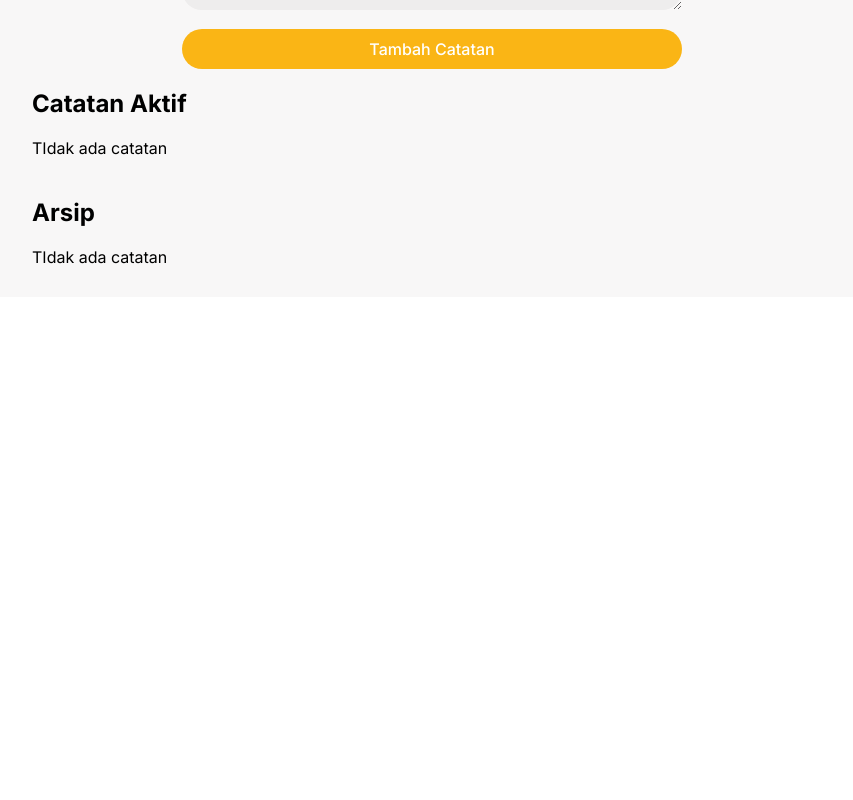
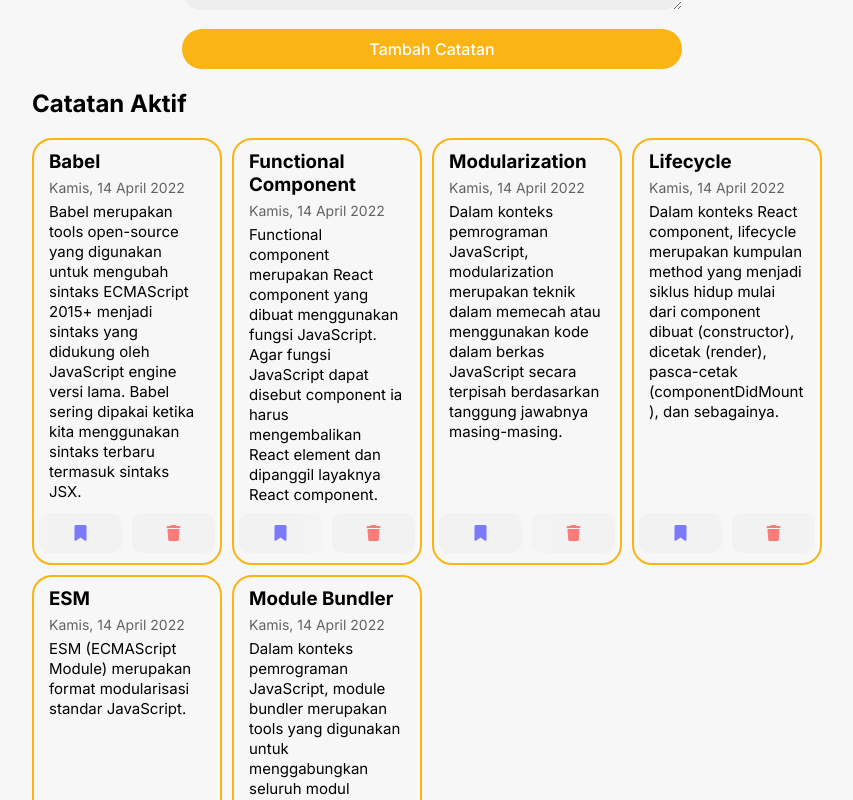
Before and after one commit to tubagusdylan/notes-app, a React (Vite) app: page / in a window 1280 px wide. Shown: the part 519-1319 px from the top of the page, without its empty margins (208-1061 px from the left). Before the commit the page ends 816 px from the top, so only its background shows below. Built offline with nearby package versions, Linux system fonts and the light colour scheme.

Commit message:
fix: initial value notes

```diff
--- a/src/NotesApp.jsx
+++ b/src/NotesApp.jsx
@@ -3,15 +3,16 @@
 import SearchNotes from "./components/SearchNotes";
 import AddNotes from "./components/AddNotes";
 import NotesContainer from "./components/NotesContainer";
+import { getInitialData } from "./utils/index.js";
 
 class NotesApp extends React.Component {
   constructor(props) {
     super(props);
 
     this.state = {
-      notes: [],
+      notes: getInitialData(),
       archiveCount: 0,
-      activeCount: 0,
+      activeCount: getInitialData().length,
       searchText: "",
     };
 
@@ -28,7 +29,7 @@
       title: title,
       body: description,
       archived: false,
-      createdAt: new Date().toLocaleDateString("id"),
+      createdAt: new Date().toISOString(),
     };
 
     this.setState((prev) => {
--- a/src/components/Header.jsx
+++ b/src/components/Header.jsx
@@ -1,14 +1,11 @@
-import React from "react";
 import "../styles/header.css";
 
-class Header extends React.Component {
-  render() {
-    return (
-      <div className="container header-container">
-        <h1>Notes App</h1>
-      </div>
-    );
-  }
-}
+const Header = () => {
+  return (
+    <div className="container header-container">
+      <h1>Notes App</h1>
+    </div>
+  );
+};
 
 export default Header;
--- a/src/components/NotesCard.jsx
+++ b/src/components/NotesCard.jsx
@@ -1,6 +1,7 @@
 /* eslint-disable react/prop-types */
 import React from "react";
 import "../styles/notesCard.css";
+import { showFormattedDate } from "../utils/index.js";
 
 class NotesCard extends React.Component {
   constructor(props) {
@@ -27,7 +28,7 @@
     return (
       <div className="notes-card">
         <h3 className="notes-card-title">{this.props.title}</h3>
-        <span className="notes-timestamp">{this.props.createdAt}</span>
+        <span className="notes-timestamp">{showFormattedDate(this.props.createdAt)}</span>
         <p className="notes-description">{this.props.body}</p>
         <div className="btn-wrap">
           <button className="btn-notes-card" onClick={!this.props.propsArchived ? this.onArchiveButtonClick : this.onActiveButtonClick}>
--- a/src/components/NotesContainer.jsx
+++ b/src/components/NotesContainer.jsx
@@ -1,35 +1,18 @@
 /* eslint-disable react/prop-types */
-import React from "react";
 import NotesCard from "./NotesCard";
 import "../styles/notesContainer.css";
 
-class NotesContainer extends React.Component {
-  constructor(props) {
-    super(props);
-  }
-  render() {
+const NotesContainer = (props) => {
+  const { notes, title, archived, onDeleteNotes, onArchivedNotes, onActivedNotes, statusCount, searchText } = props;
   return (
     <div className="container">
-        <h2>{this.props.title}</h2>
+      <h2>{title}</h2>
       <div className="notes-wrap">
-          {this.props.notes.length > 0 && this.props.statusCount > 0 ? (
-            this.props.notes.map((note, index) => {
+        {notes.length > 0 && statusCount > 0 ? (
+          notes.map((note) => {
             return (
-                this.props.archived === note.archived &&
-                note.title.toLowerCase().includes(this.props.searchText.toLowerCase()) && (
-                  <NotesCard
-                    key={index}
-                    id={note.id}
-                    title={note.title}
-                    body={note.body}
-                    createdAt={note.createdAt}
-                    archived={note.archived}
-                    propsArchived={this.props.archived}
-                    onDeleteNotes={this.props.onDeleteNotes}
-                    onArchivedNotes={this.props.onArchivedNotes}
-                    onActivedNotes={this.props.onActivedNotes}
-                  />
-                )
+              archived === note.archived &&
+              note.title.toLowerCase().includes(searchText.toLowerCase()) && <NotesCard key={note.id} {...note} propsArchived={archived} onDeleteNotes={onDeleteNotes} onArchivedNotes={onArchivedNotes} onActivedNotes={onActivedNotes} />
             );
           })
         ) : (
@@ -38,7 +21,6 @@
       </div>
     </div>
   );
-  }
-}
+};
 
 export default NotesContainer;
--- /dev/null
+++ b/src/utils/index.js
@@ -0,0 +1,56 @@
+const getInitialData = () => [
+  {
+    id: 1,
+    title: "Babel",
+    body: "Babel merupakan tools open-source yang digunakan untuk mengubah sintaks ECMAScript 2015+ menjadi sintaks yang didukung oleh JavaScript engine versi lama. Babel sering dipakai ketika kita menggunakan sintaks terbaru termasuk sintaks JSX.",
+    createdAt: "2022-04-14T04:27:34.572Z",
+    archived: false,
+  },
+  {
+    id: 2,
+    title: "Functional Component",
+    body: "Functional component merupakan React component yang dibuat menggunakan fungsi JavaScript. Agar fungsi JavaScript dapat disebut component ia harus mengembalikan React element dan dipanggil layaknya React component.",
+    createdAt: "2022-04-14T04:27:34.572Z",
+    archived: false,
+  },
+  {
+    id: 3,
+    title: "Modularization",
+    body: "Dalam konteks pemrograman JavaScript, modularization merupakan teknik dalam memecah atau menggunakan kode dalam berkas JavaScript secara terpisah berdasarkan tanggung jawabnya masing-masing.",
+    createdAt: "2022-04-14T04:27:34.572Z",
+    archived: false,
+  },
+  {
+    id: 4,
+    title: "Lifecycle",
+    body: "Dalam konteks React component, lifecycle merupakan kumpulan method yang menjadi siklus hidup mulai dari component dibuat (constructor), dicetak (render), pasca-cetak (componentDidMount), dan sebagainya. ",
+    createdAt: "2022-04-14T04:27:34.572Z",
+    archived: false,
+  },
+  {
+    id: 5,
+    title: "ESM",
+    body: "ESM (ECMAScript Module) merupakan format modularisasi standar JavaScript.",
+    createdAt: "2022-04-14T04:27:34.572Z",
+    archived: false,
+  },
+  {
+    id: 6,
+    title: "Module Bundler",
+    body: "Dalam konteks pemrograman JavaScript, module bundler merupakan tools yang digunakan untuk menggabungkan seluruh modul JavaScript yang digunakan oleh aplikasi menjadi satu berkas.",
+    createdAt: "2022-04-14T04:27:34.572Z",
+    archived: false,
+  },
+];
+
+const showFormattedDate = (date) => {
+  const options = {
+    weekday: "long",
+    year: "numeric",
+    month: "long",
+    day: "numeric",
+  };
+  return new Date(date).toLocaleDateString("id-ID", options);
+};
+
+export { getInitialData, showFormattedDate };
```
Lines whose indentation alone changed are shown as unchanged.
